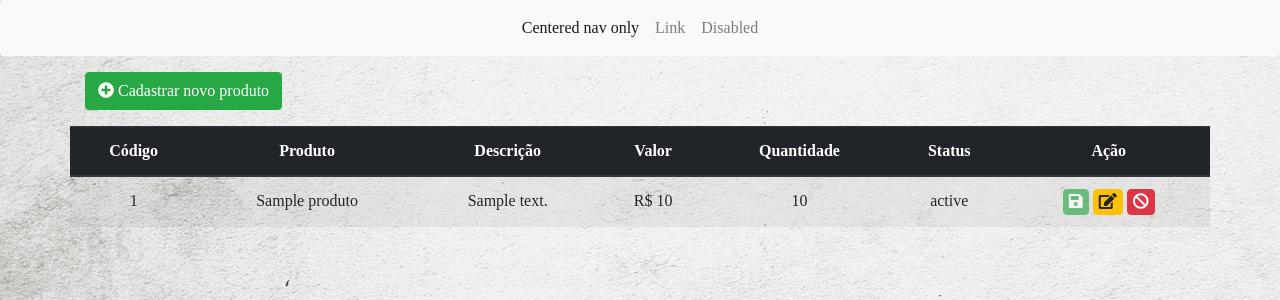
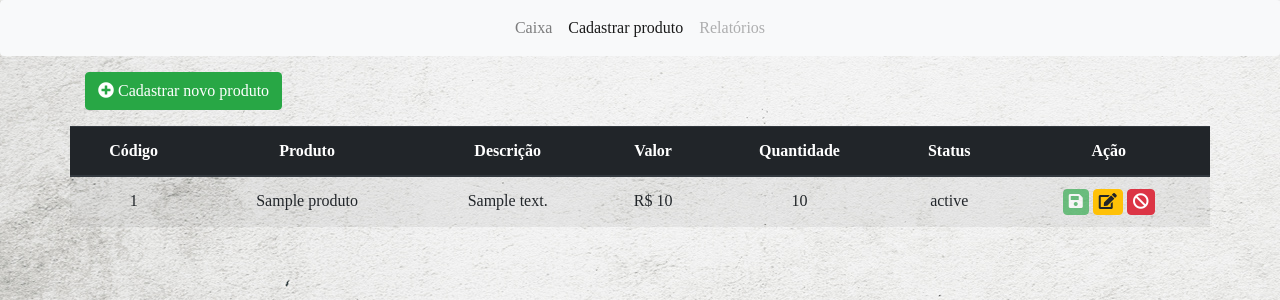
Before and after one commit to bbroger/lojinha, a CodeIgniter app: page /lojinha/index.php/produtos/index in a window 1280 px wide. Shown: the top 300 px of the page. Run offline with CodeIgniter, Linux system fonts and the light colour scheme; tables that the repository leaves empty or names only in its code hold one stand-in row (values such as "Sample post").

Commit message:
Validaçao produto pronto

```diff
--- a/application/config/routes.php
+++ b/application/config/routes.php
@@ -49,6 +49,6 @@ defined('BASEPATH') OR exit('No direct script access allowed');
 | Examples:	my-controller/index	-> my_controller/index
 |		my-controller/my-method	-> my_controller/my_method
 */
-$route['default_controller'] = 'produtos';
+$route['default_controller'] = 'caixa';
 $route['404_override'] = '';
 $route['translate_uri_dashes'] = FALSE;
--- a/application/controllers/Produtos.php
+++ b/application/controllers/Produtos.php
@@ -53,14 +53,14 @@ class Produtos extends CI_Controller
 
     public function editar_produto()
     {
-        $this->form_validation->set_rules("id_produto", "<b>ID produto</b>", "trim|required|max_length[11]");
-        $this->form_validation->set_rules("nome", "<b>Nome</b>", "trim|required|min_length[3]|max_length[255]");
-        $this->form_validation->set_rules("descricao", "<b>Nome Descrição</b>", "trim|min_length[3]|max_length[255]");
-        $this->form_validation->set_rules("valor", "<b>Valor</b>", "trim|required|decimal|min_length[3]|max_length[6]");
-        $this->form_validation->set_rules("quantidade", "<b>Quantidade</b>", "trim|integer|max_length[11]");
+        $this->form_validation->set_rules("id_produto", "ID produto", "trim|required|max_length[11]");
+        $this->form_validation->set_rules("nome", "Nome", "trim|required|min_length[3]|max_length[255]");
+        $this->form_validation->set_rules("descricao", "Descrição", "trim|min_length[3]|max_length[255]");
+        $this->form_validation->set_rules("valor", "Valor", "trim|required|decimal|min_length[3]");
+        $this->form_validation->set_rules("quantidade", "Quantidade", "trim|integer|max_length[11]");
 
         if (!$this->form_validation->run()) {
-            $data['msg'] = validation_errors();
+            $data['msg'] = validation_errors(" "," ");
             $data['status'] = false;
             echo json_encode($data);
 
@@ -78,7 +78,7 @@ class Produtos extends CI_Controller
                 $data['status'] = true;
                 echo json_encode($data);
             } else{
-                $data_erro['msg'] = "Erro! O id_produto não foi localizado";
+                $data_erro['msg'] = "Erro! O id_produto ($id_produto) não foi localizado";
                 $data_erro['status'] = false;
                 echo json_encode($data_erro);
             }
--- a/application/views/cadastrar_produtos.php
+++ b/application/views/cadastrar_produtos.php
@@ -28,14 +28,14 @@
         </button>
         <div class="navbar-collapse justify-content-md-center collapse" id="navbarsExample10" style="">
             <ul class="navbar-nav">
+                <li class="nav-item">
+                    <a class="nav-link" href="<?php echo base_url(); ?>">Caixa</a>
+                </li>
                 <li class="nav-item active">
-                    <a class="nav-link" href="#">Centered nav only <span class="sr-only">(current)</span></a>
+                    <a class="nav-link" href="#">Cadastrar produto</a>
                 </li>
                 <li class="nav-item">
-                    <a class="nav-link" href="#">Link</a>
-                </li>
-                <li class="nav-item">
-                    <a class="nav-link" href="#">Disabled</a>
+                    <a class="nav-link disabled" href="#">Relatórios</a>
                 </li>
             </ul>
         </div>
--- a/assets/js/produtos.js
+++ b/assets/js/produtos.js
@@ -26,25 +26,25 @@ function tabela_produto() {
 
 function edit(id_produto) {
     var id_produtoNome = $("#nome" + id_produto);
-    var inputNome = "<input type='text' class='form-control' value='" + id_produtoNome.html() + "'>";
+    var inputNome = "<input type='text' class='form-control editRow" + id_produto + "' value='" + id_produtoNome.html() + "'>";
     id_produtoNome.html("");
     id_produtoNome.html(inputNome);
 
     var id_produtoDescricao = $("#descricao" + id_produto);
-    var inputDescricao = "<input type='text' class='form-control' value='" + id_produtoDescricao.html() + "'>";
+    var inputDescricao = "<input type='text' class='form-control editRow" + id_produto + "' value='" + id_produtoDescricao.html() + "'>";
     id_produtoDescricao.html("");
     id_produtoDescricao.html(inputDescricao);
 
     var id_produtoValor = $("#valor" + id_produto);
     var pegaValor = id_produtoValor.html().replace(",", ".").replace("R$ ", "");
-    var inputValor = "<input type='text' class='form-control' style='width: 70%; margin: auto auto;' data-decimal='.' id='money" + id_produto + "' value='" + pegaValor + "'>";
+    var inputValor = "<input type='text' class='form-control editRow" + id_produto + "' style='width: 70%; margin: auto auto;' data-decimal='.' id='money" + id_produto + "' value='" + pegaValor + "'>";
     id_produtoValor.html("");
     id_produtoValor.html(inputValor);
     $("#money" + id_produto).maskMoney();
 
     var id_produtoQtd = $("#quantidade" + id_produto);
     var valorQtd = id_produtoQtd.html();
-    var inputQtd = "<input type='number' class='form-control' style='width: 50%; margin: auto auto;' value='" + valorQtd + "'>";
+    var inputQtd = "<input type='number' class='form-control editRow" + id_produto + "' style='width: 50%; margin: auto auto;' value='" + valorQtd + "'>";
     id_produtoQtd.html("");
     id_produtoQtd.html(inputQtd);
 
@@ -60,8 +60,7 @@ function save(id_produto) {
     var pegaDescricao = $("#descricao" + id_produto + " input").val();
 
     var id_produtoValor = $("#valor" + id_produto);
-    var pegaValor = $("#valor" + id_produto + " input").val();
-    //console.log($.isNumeric(pegaValor.substring(2).replace(",", ".")));
+    var pegaValor = $("#valor" + id_produto + " input").val().replace(",", "");
 
     var id_produtoQtd = $("#quantidade" + id_produto);
     var pegaQtd = $("#quantidade" + id_produto + " input").val();
@@ -87,19 +86,20 @@ function save(id_produto) {
             id_produtoDescricao.html(pegaDescricao);
 
             id_produtoValor.html("");
-            id_produtoValor.html("R$ "+pegaValor.replace(".",","));
+            id_produtoValor.html("R$ " + pegaValor.replace(".", ","));
 
             id_produtoQtd.html("");
             id_produtoQtd.html(pegaQtd);
+
+            $("#save" + id_produto).prop("disabled", true);
+            $("#edit" + id_produto).prop("disabled", false);
         } else {
-            console.log(data);
+            $(".editRow" + id_produto).css({ border: "1px solid red", color: "red" });
+            alert(data.msg);
         }
     }).fail(function (data) {
-        console.log(data);
+        alert('Erro ao editar o produto. Tente mais tarde');
     });
-
-    $("#save" + id_produto).prop("disabled", true);
-    $("#edit" + id_produto).prop("disabled", false);
 }
 
 $("#salvar_produto").click(function () {
@@ -133,6 +133,6 @@ $("#salvar_produto").click(function () {
 
         tabela_produto();
     }).fail(function (data) {
-        console.log(data);
+        alert('Erro ao criar o produto. Tente mais tarde');
     });
 });
```
